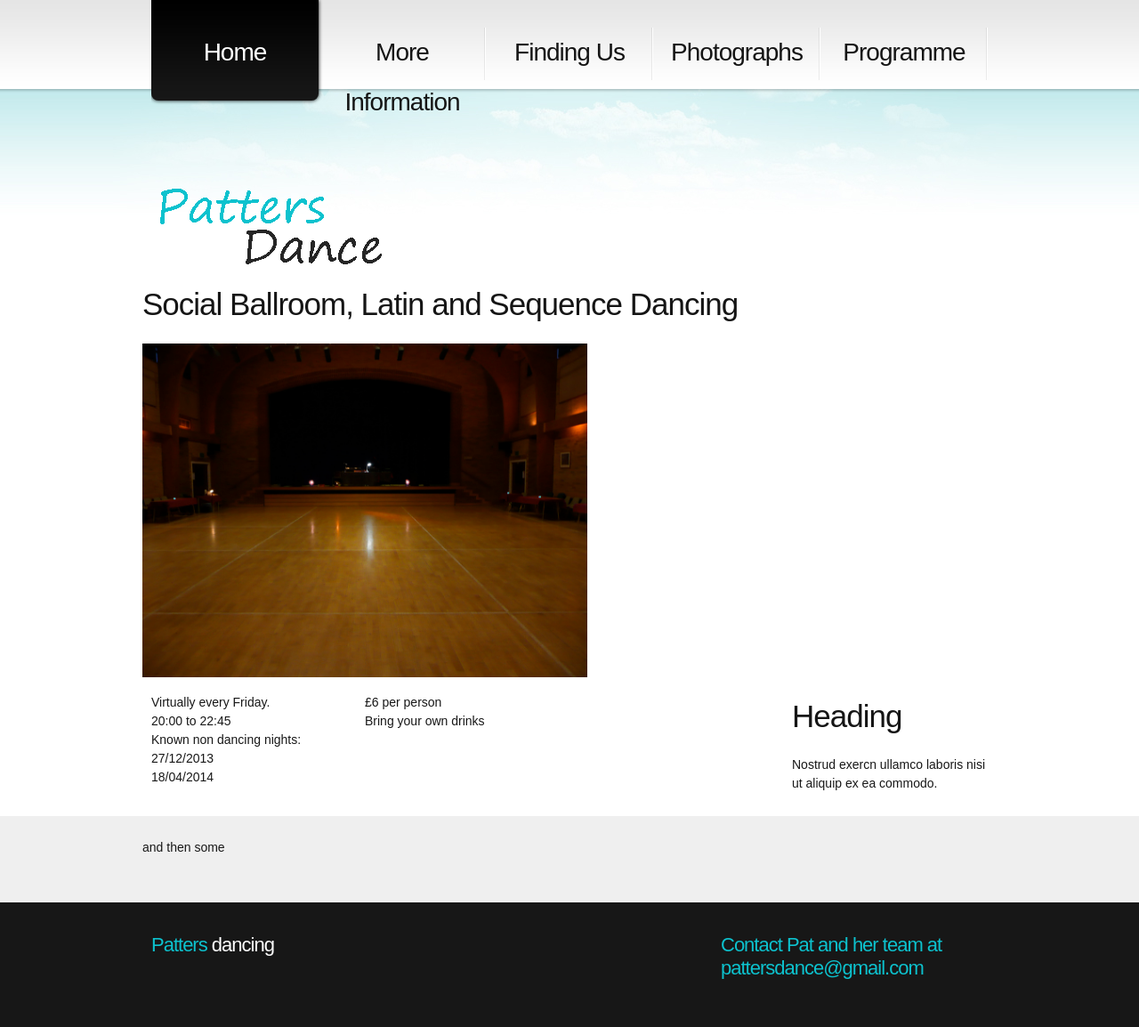
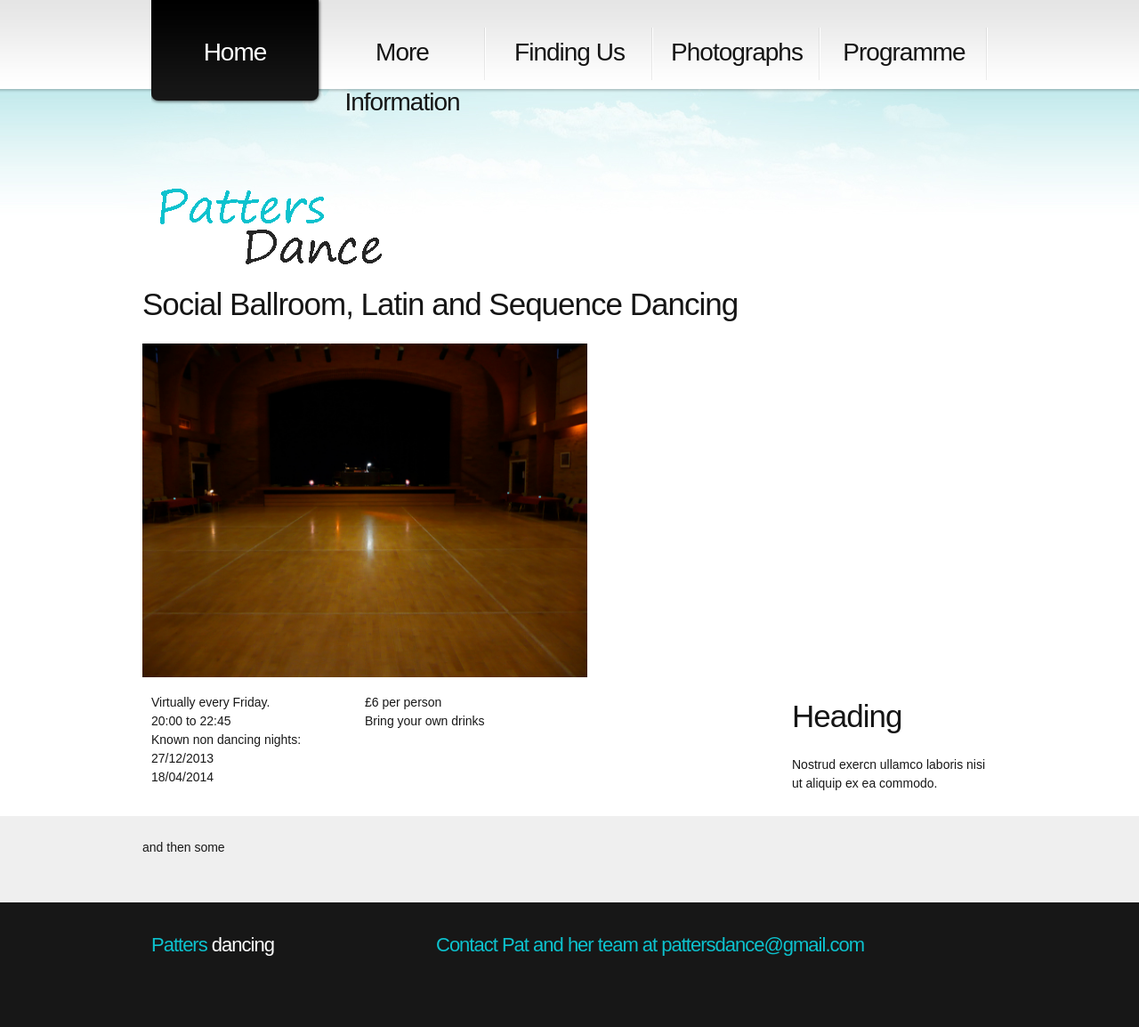
Before and after one commit to ramsayd/patters, a Jekyll site: the page built from index.md, in a window 1280 px wide. Shown: the whole page at 89% size. Built offline with Jekyll 4.4.1, drawn with Linux system fonts in a browser that asks for light colours; after the commit the page ends 1127 px from its top, so only the background shows below that.

Commit message:
Update page.html

```diff
--- a/_layouts/page.html
+++ b/_layouts/page.html
@@ -61,12 +61,12 @@
 		<div class="main">
 			<div class="container_12">
 				<div class="wrapper">
-					<div class="grid_8">
+					<div class="grid_4">
 						<div class="footer-text">
 							<b><strong>Patters</strong> dancing</b>
 						</div>
 					</div>
-					<div class="grid_4">
+					<div class="grid_8">
 						<div class="footer-text">
 							<strong>Contact Pat and her team at <a herf="pattersdance@gmail.com">pattersdance@gmail.com</a></strong>
 						</div>
```
